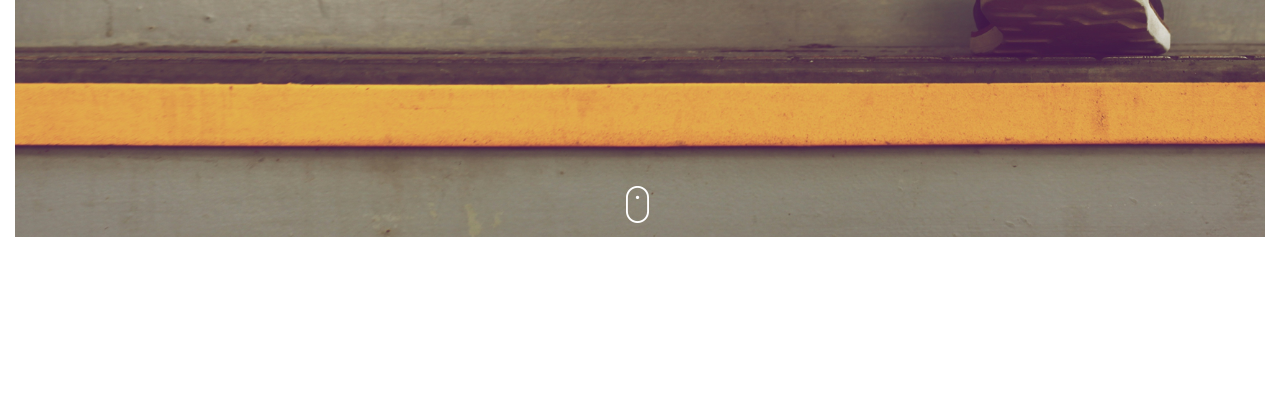
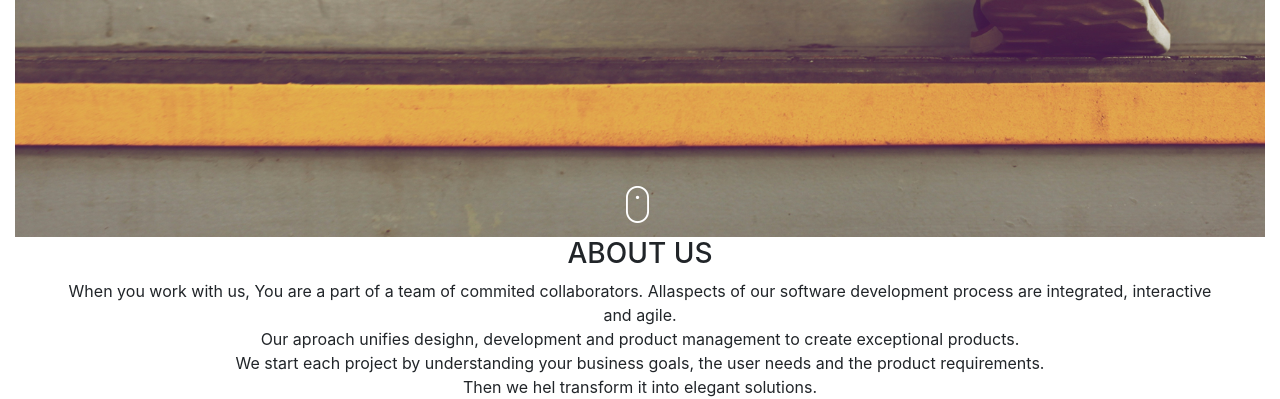
Before and after one commit to sylvestus/delani_studios, a plain HTML site: page index.html in a window 1280 px wide. Shown: the part 534-933 px from the top of the page. Before the commit the page ends 800 px from the top, so only its background shows below. Drawn offline with nearby package versions, Linux system fonts and the light colour scheme.

Commit message:
add about_us class

```diff
--- a/index.html
+++ b/index.html
@@ -24,6 +24,21 @@
             </div>
 
         </div>
+        <div class="about_us">
+            <center>
+                <h3>ABOUT US</h3>
+
+                When you work with us, You are a part of a team of commited collaborators. Allaspects of our software
+                development process are integrated, interactive <br>
+                and agile. <br>
+                Our aproach unifies desighn, development and product management to create exceptional products. <br>
+                We start each project by understanding your business goals, the user needs and the product requirements.
+                <br>
+                Then we hel transform it into elegant solutions.
+
+            </center>
+
+        </div>
     </div>
 
 
```
